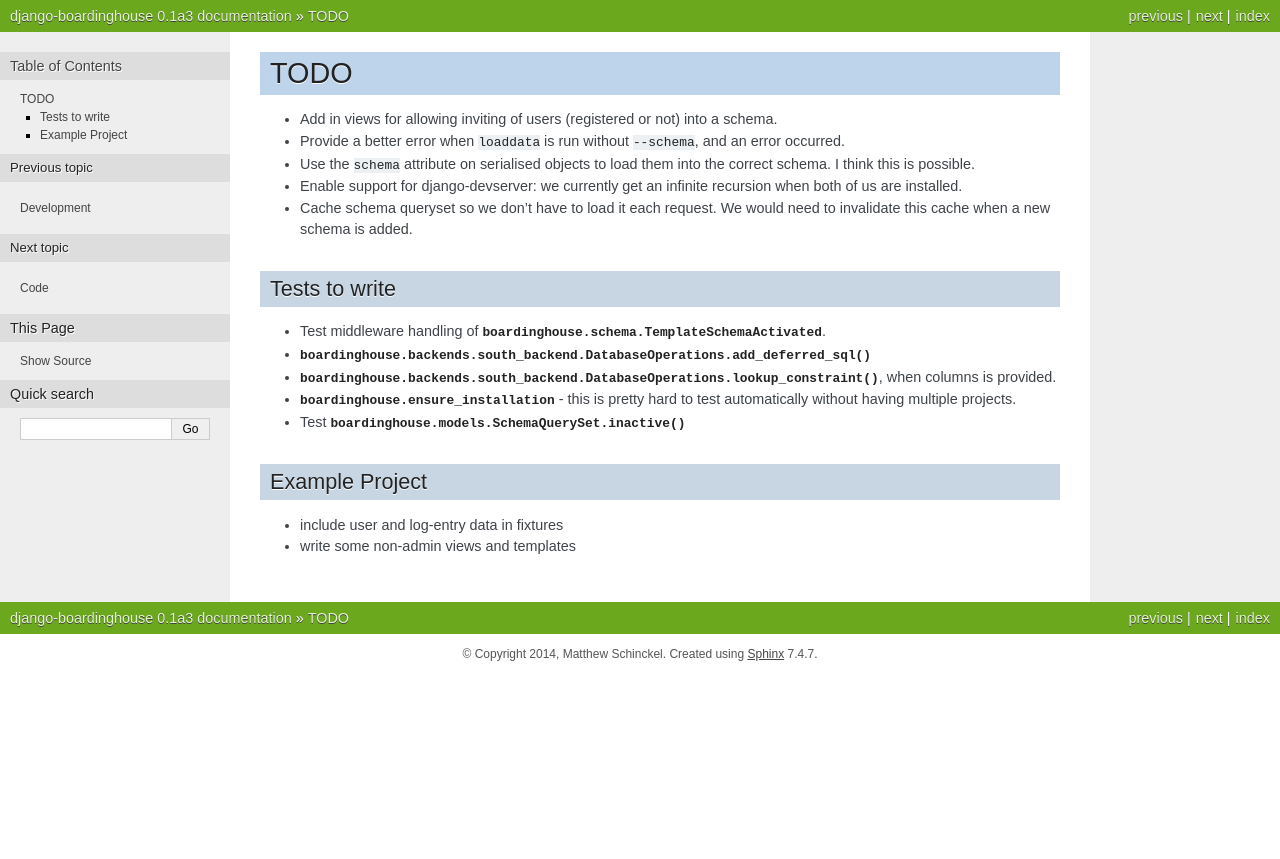
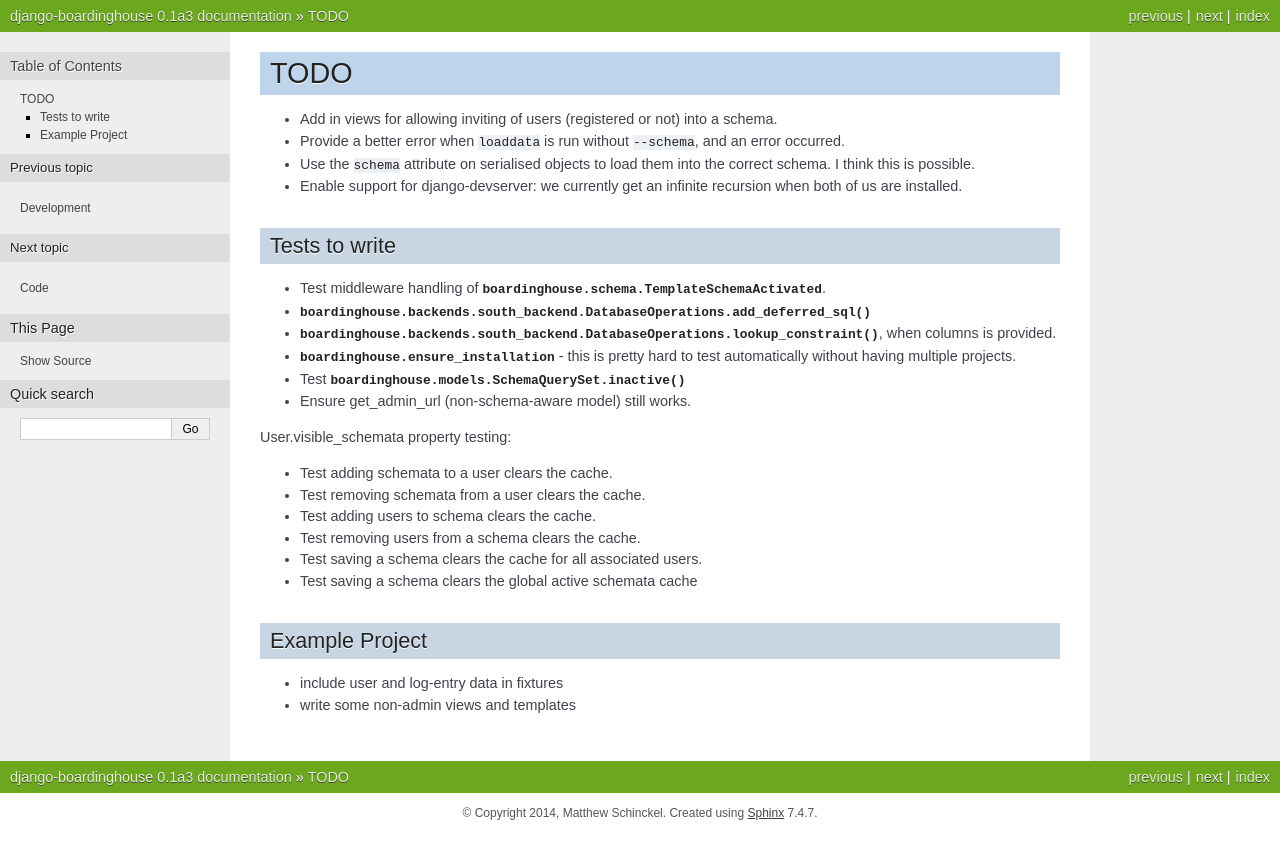
Before and after one commit to schinckel/django-boardinghouse, a Sphinx documentation site: the page built from docs/source/todo.rst, in a window 1280 px wide. Shown: the top 859 px of the page. Built offline with Sphinx 7.4.7, drawn with Linux system fonts in a browser that asks for light colours.

Commit message:
Add global active schemata cache.
Not sure it's that useful.

Add more TODO items.

```diff
--- a/docs/source/todo.rst
+++ b/docs/source/todo.rst
@@ -8,9 +8,6 @@ TODO
 * Use the ``schema`` attribute on serialised objects to load them into the correct schema. I think this is possible.
 
 * Enable support for django-devserver: we currently get an infinite recursion when both of us are installed.
-
-* Cache schema queryset so we don't have to load it each request. We would need to invalidate this cache when a new schema is added.
-
 
 Tests to write
 --------------
@@ -25,6 +22,19 @@ Tests to write
 
 * Test :meth:`boardinghouse.models.SchemaQuerySet.inactive`
 
+* Ensure get_admin_url (non-schema-aware model) still works.
+
+User.visible_schemata property testing:
+
+* Test adding schemata to a user clears the cache.
+* Test removing schemata from a user clears the cache.
+* Test adding users to schema clears the cache.
+* Test removing users from a schema clears the cache.
+* Test saving a schema clears the cache for all associated users.
+
+* Test saving a schema clears the global active schemata cache
+
+
 Example Project
 ---------------
 
```
Also changed, not shown: 2 other files.
